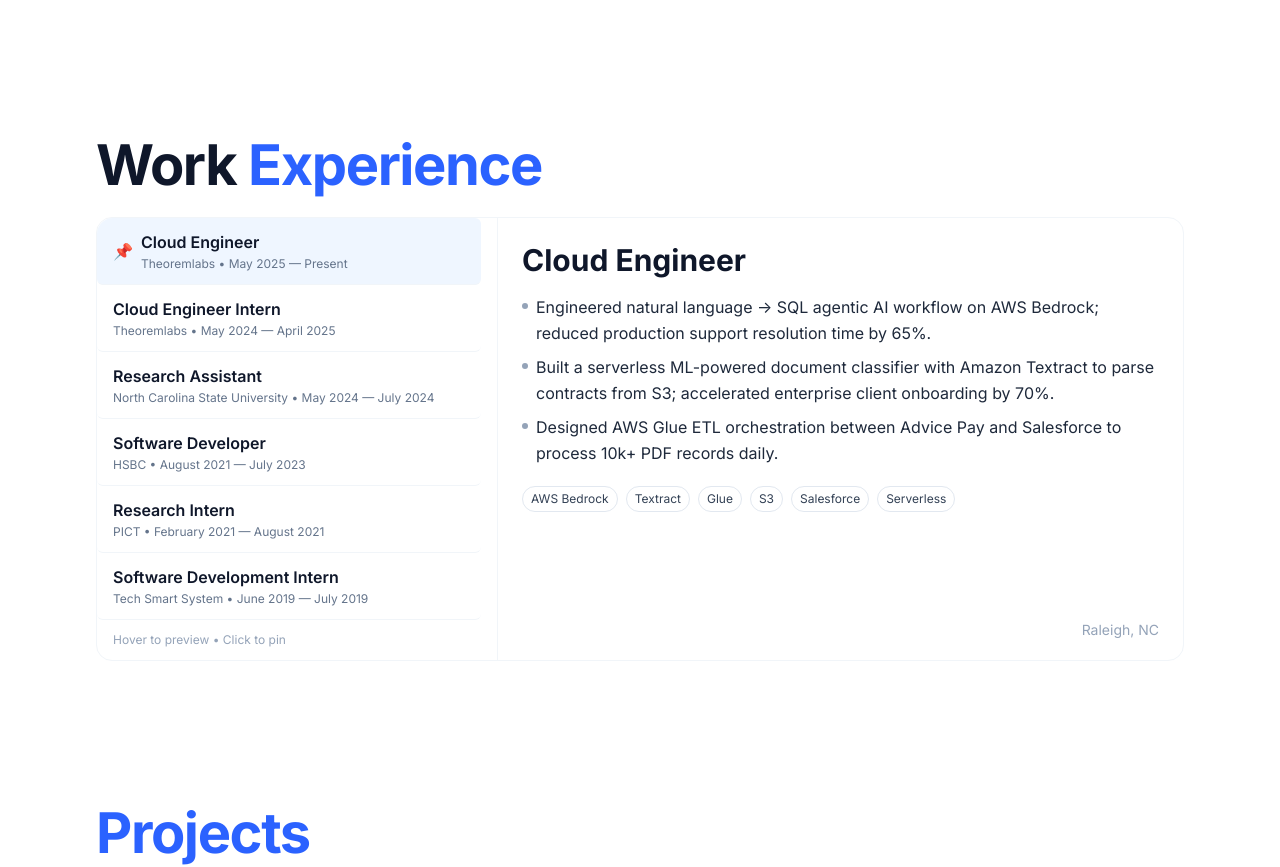
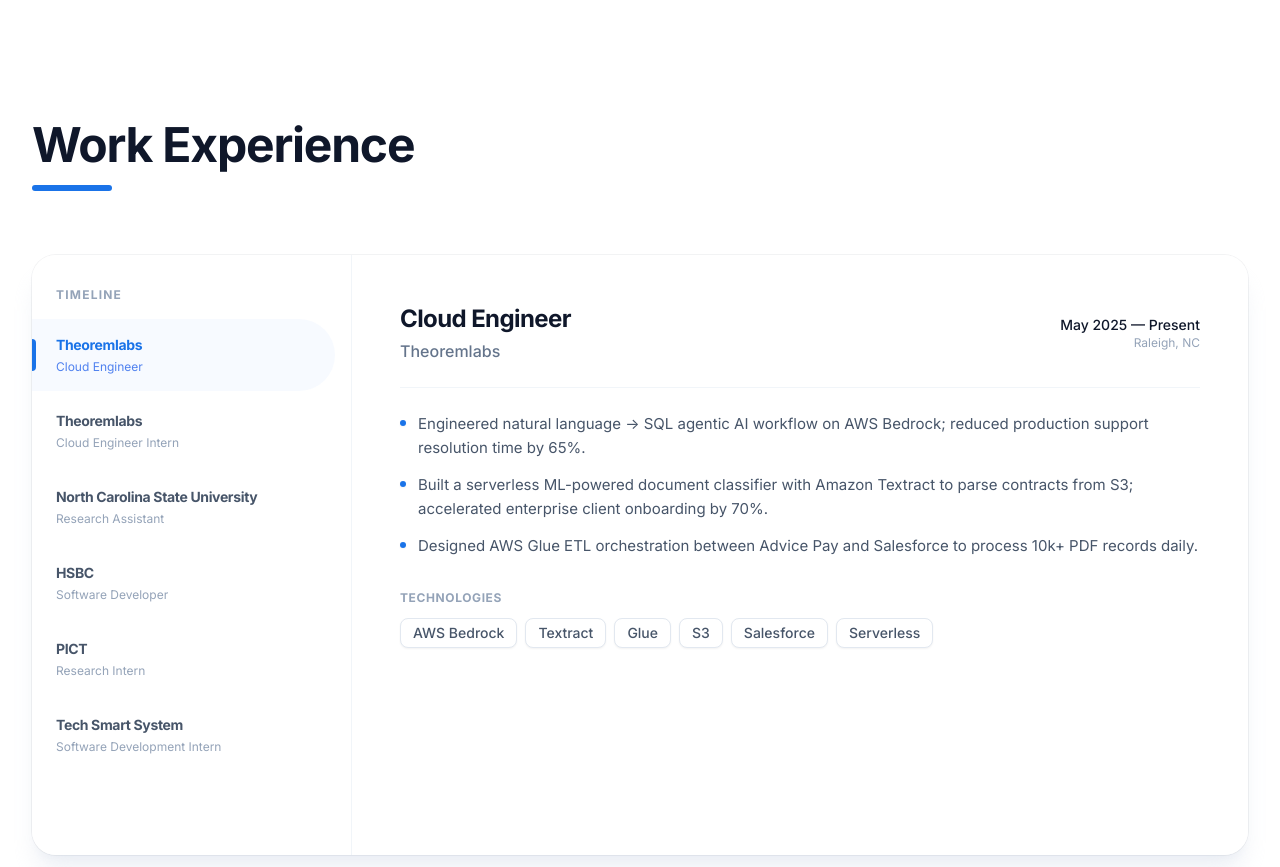
Before and after one commit to Shardul-Khandekar/Shardul-Khandekar.github.io, a React (Vite) app: page / in a window 1280 px wide. Shown: the part 760-1627 px from the top of the page. Built offline with nearby package versions, Linux system fonts and the light colour scheme.

Commit message:
changing exp  section

```diff
--- a/src/components/ExperienceNotes.jsx
+++ b/src/components/ExperienceNotes.jsx
@@ -1,6 +1,6 @@
-import React, { useMemo, useState } from "react";
+import React, { useMemo, useState, useEffect } from "react";
 
-/** Data */
+/** Data - Kept exactly as provided */
 const JOBS = [
   {
     id: "theorem-ce",
@@ -80,131 +80,175 @@
   },
 ];
 
-/** Left Row */
-function Row({ job, active, pinned, onHover, onLeave, onClick }) {
+/** * Left Row - Google Material Nav Item Style
+ * Uses a pill-shape indicator and subtle typography changes.
+ */
+function NavItem({ job, active, onClick, onHover, onLeave }) {
   return (
     <button
       type="button"
+      onClick={() => onClick(job.id)}
       onMouseEnter={() => onHover(job.id)}
       onMouseLeave={onLeave}
-      onClick={() => onClick(job.id)}
-      className={[
-        "w-full text-left px-4 py-3 border-b border-slate-100",
-        "transition-colors",
-        active ? "bg-blue-50" : "hover:bg-slate-50",
-        "focus:outline-none focus-visible:ring-2 focus-visible:ring-blue-400/50 rounded-md",
-      ].join(" ")}
-      aria-pressed={pinned}
+      className={`group relative flex w-full flex-col items-start rounded-r-full py-4 pl-6 pr-4 text-left transition-all duration-200 focus:outline-none ${
+        active ? "bg-blue-50/50" : "hover:bg-slate-50"
+      }`}
     >
-      <div className="flex items-center gap-2">
-        {pinned && (
-          <span className="text-slate-400" aria-hidden>
-            📌
+      {/* Active Indicator Line (The "Google Blue" Accent) */}
+      {active && (
+        <span className="absolute left-0 top-1/2 h-8 w-1 -translate-y-1/2 rounded-r-md bg-[#1a73e8]" />
+      )}
+
+      <span
+        className={`text-sm font-bold tracking-tight transition-colors ${
+          active ? "text-[#1a73e8]" : "text-slate-600 group-hover:text-slate-900"
+        }`}
+      >
+        {job.company}
       </span>
-        )}
-        <div>
-          <div className="text-base font-semibold text-slate-900">
+      <span
+        className={`mt-1 text-xs transition-colors ${
+          active ? "text-blue-600/80" : "text-slate-400"
+        }`}
+      >
         {job.title}
-          </div>
-          <div className="text-xs text-slate-500 mt-0.5">
-            {job.company} • {job.period}
-          </div>
-        </div>
-      </div>
+      </span>
     </button>
   );
 }
 
-/** Right Detail */
-function Detail({ job }) {
+/** * Right Detail - Google Material Surface Style
+ * Clean typography, chips for tech, spacious layout.
+ */
+function DetailView({ job }) {
+  // Simple key-based animation trigger
+  const [fade, setFade] = useState(false);
+
+  useEffect(() => {
+    setFade(false);
+    const timer = setTimeout(() => setFade(true), 50);
+    return () => clearTimeout(timer);
+  }, [job.id]);
+
   if (!job) return null;
 
   return (
-    <>
-      <h3 className="text-2xl md:text-3xl font-bold text-slate-900 mb-4">
+    <div
+      className={`relative h-full transition-opacity duration-300 ease-out ${
+        fade ? "opacity-100 translate-y-0" : "opacity-0 translate-y-2"
+      }`}
+    >
+      {/* Header Section */}
+      <div className="mb-6 flex flex-col items-start justify-between border-b border-slate-100 pb-6 sm:flex-row sm:items-center">
+        <div>
+          <h3 className="text-2xl font-bold tracking-tight text-slate-900">
             {job.title}
           </h3>
+          <p className="mt-1 text-base font-medium text-slate-500">
+            {job.company}
+          </p>
+        </div>
+        <div className="mt-2 flex flex-col items-end sm:mt-0">
+          <span className="text-sm font-medium text-slate-900">
+            {job.period}
+          </span>
+          <span className="text-xs text-slate-400">{job.location}</span>
+        </div>
+      </div>
 
-      <ul className="space-y-2 mb-5">
+      {/* Content Section */}
+      <div className="space-y-6">
+        <ul className="space-y-3">
           {job.bullets.map((b, i) => (
-          <li key={i} className="flex gap-2 text-slate-800 leading-relaxed">
-            <span className="mt-[9px] h-1.5 w-1.5 rounded-full bg-slate-400 shrink-0" />
-            <span>{b}</span>
+            <li key={i} className="group flex items-start gap-3">
+              {/* Custom Bullet point - Google Blue Dot */}
+              <span className="mt-2 h-1.5 w-1.5 shrink-0 rounded-full bg-[#1a73e8] shadow-sm transition-transform group-hover:scale-125" />
+              <span className="text-[15px] leading-relaxed text-slate-600">
+                {b}
+              </span>
             </li>
           ))}
         </ul>
 
+        {/* Tech Stack Chips */}
+        <div className="pt-2">
+          <h4 className="mb-3 text-xs font-bold uppercase tracking-wider text-slate-400">
+            Technologies
+          </h4>
           <div className="flex flex-wrap gap-2">
             {job.tech.map((t) => (
               <span
                 key={t}
-            className="text-xs rounded-full border border-slate-200 px-2 py-1 text-slate-700"
+                className="inline-flex items-center rounded-lg border border-slate-200 bg-white px-3 py-1 text-sm font-medium text-slate-600 shadow-sm transition-colors hover:border-blue-200 hover:bg-blue-50 hover:text-blue-700"
               >
                 {t}
               </span>
             ))}
           </div>
-    </>
+        </div>
+      </div>
+    </div>
   );
 }
 
 /** Main Experience Section */
 export default function ExperienceSection() {
-  const [pinnedId, setPinnedId] = useState(JOBS[0].id);
+  const [selectedId, setSelectedId] = useState(JOBS[0].id);
   const [hoverId, setHoverId] = useState(null);
 
-  const activeId = hoverId ?? pinnedId;
+  // If hovering, show that one, otherwise show selected
+  // Note: For a "pinned" interaction, usually clicking locks it.
+  const activeId = hoverId || selectedId;
+
+  // We prioritize the click (selectedId) for the main view content to avoid flickering
+  // But we use hoverId to highlight the list items.
+  // Actually, for better UX, let's keep the content locked to click,
+  // but allow hover to show a preview state if desired.
+  // To keep it simple and stable like Google Docs sidebar:
+  // Click changes content. Hover just highlights the button.
+
   const activeJob = useMemo(
-    () => JOBS.find((j) => j.id === activeId),
-    [activeId]
+    () => JOBS.find((j) => j.id === selectedId),
+    [selectedId]
   );
 
-  const handleHover = (id) => setHoverId(id);
-  const clearHover = () => setHoverId(null);
-  const handlePin = (id) => setPinnedId(id);
+  return (
+    <section className="mx-auto max-w-7xl px-4 py-24 sm:px-6 lg:px-8">
+      {/* Google-style Header: Clean, heavy contrast, blue accent */}
+      <div className="mb-12 md:mb-16">
+        <h2 className="text-4xl font-extrabold tracking-tight text-slate-900 md:text-5xl">
+          Work Experience
+        </h2>
+        <div className="mt-4 h-1.5 w-20 rounded-full bg-[#1a73e8]" />
+      </div>
 
-  return (
-    <section id="experience" className="max-w-6xl mx-auto px-5 md:px-8">
-      {/* Heading */}
-      <h2 className="text-[40px] md:text-[56px] leading-none font-extrabold tracking-tight mt-28 mb-6">
-        <span className="text-slate-900">Work </span>
-        <span className="text-[#2b62ff]">Experience</span>
-      </h2>
+      {/* Main Card Container - Mimics a Google Cloud Console Card */}
+      <div className="min-h-[600px] overflow-hidden rounded-3xl bg-white shadow-xl shadow-slate-200/60 ring-1 ring-slate-900/5 md:flex">
 
-      {/* Container */}
-      <div className="rounded-2xl border border-slate-100 bg-white">
-        <div className="flex">
-          {/* Left list (slightly wider + extra right padding to push separator) */}
-          <div className="w-[400px] pr-4 shrink-0 rounded-l-2xl overflow-hidden">
+        {/* Left Sidebar / Navigation */}
+        <div className="w-full shrink-0 border-b border-slate-100 bg-white py-4 md:w-80 md:border-b-0 md:border-r md:py-8">
+          <div className="px-6 mb-4">
+            <h3 className="text-xs font-bold uppercase tracking-widest text-slate-400">
+              Timeline
+            </h3>
+          </div>
+          <div className="space-y-1 pr-4">
             {JOBS.map((job) => (
-              <Row
+              <NavItem
                 key={job.id}
                 job={job}
-                active={job.id === activeId}
-                pinned={job.id === pinnedId}
-                onHover={handleHover}
-                onLeave={clearHover}
-                onClick={handlePin}
+                active={selectedId === job.id}
+                onClick={setSelectedId}
+                onHover={setHoverId}
+                onLeave={() => setHoverId(null)}
               />
             ))}
-            <div className="px-4 py-3 text-xs text-slate-400">
-              Hover to preview • Click to pin
           </div>
         </div>
 
-          {/* Single thin separator (now slightly to the right due to pr-4 above) */}
-          <div className="w-px bg-slate-100" aria-hidden />
-
-          {/* Right panel (no inner card) */}
-          <div className="flex-1 p-4 md:p-6 relative">
-            <Detail job={activeJob} />
-            {/* Location anchored bottom-right of the single box */}
-            {activeJob && (
-              <div className="absolute right-6 bottom-5 text-sm text-slate-400">
-                {activeJob.location}
-              </div>
-            )}
-          </div>
+        {/* Right Content Area */}
+        <div className="flex-1 bg-white p-6 md:p-12">
+          <DetailView job={activeJob} />
         </div>
       </div>
     </section>
```
Lines whose indentation alone changed are shown as unchanged.
